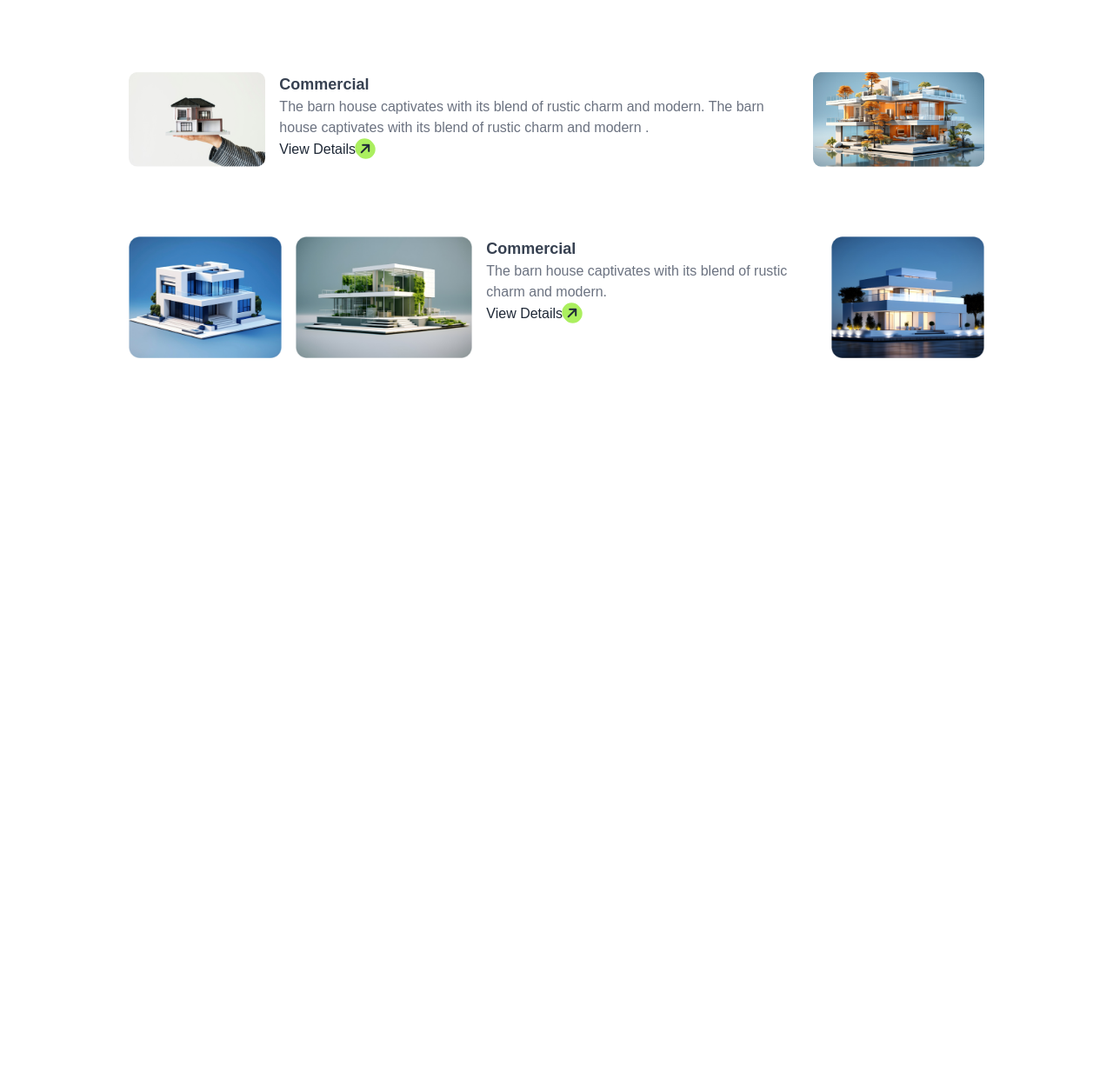
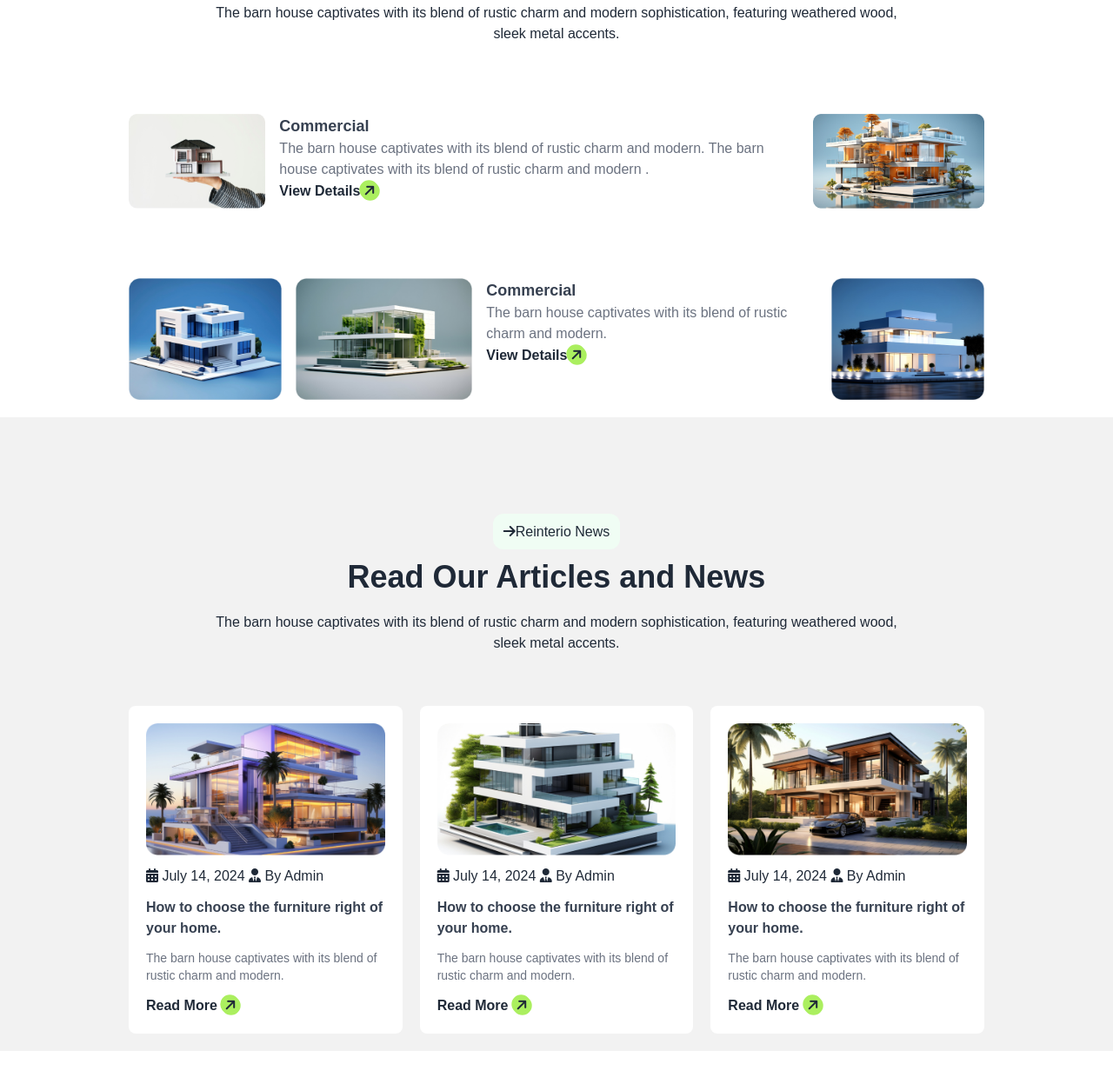
Before and after one commit to Jahid9236/phero-assignment-3, a plain HTML site: page index.html in a window 1280 px wide. Shown: the part 2382-3629 px from the top of the page at 87% size. Before the commit the page ends 2854 px from the top, so only its background shows below. Drawn offline with nearby package versions, Linux system fonts and the light colour scheme.

Commit message:
article section done

```diff
--- a/index.html
+++ b/index.html
@@ -260,6 +260,7 @@
           <div class="max-w-screen-lg mx-auto my-10 p-5 text-center">
             <p ><span class="p-3 bg-green-50 rounded-xl"><i class="fa-solid fa-arrow-right"></i>How we works</span></p>
             <h2 class="text-3xl lg:text-4xl font-bold my-5">Our Latest Portfolio</h2>
+            <p class="lg:w-5/6 mx-auto">The barn house captivates with its blend of rustic charm and modern sophistication, featuring weathered wood, sleek metal accents.</p>
           </div>
 
           <div>
@@ -271,7 +272,7 @@
               <div>
                 <h4 class="font-bold text-lg text-gray-700">Commercial</h4>
                 <p class="text-gray-500">The barn house captivates with its blend of rustic charm and modern. The barn house captivates with its blend of rustic charm and modern .</p>
-                <p class="">View Details<i class="fa-solid fa-arrow-right -rotate-45 bg-primary rounded-full p-1"></i></p>
+                <p class="font-bold">View Details<i class="fa-solid fa-arrow-right -rotate-45 bg-primary rounded-full p-1"></i></p>
               </div>
               <div>
                 <img class="w-full" src="./assets/img2.png" alt="">
@@ -288,7 +289,7 @@
               <div>
                 <h4 class="font-bold text-lg text-gray-700">Commercial</h4>
                 <p class="text-gray-500">The barn house captivates with its blend of rustic charm and modern.</p>
-                <p class="">View Details<i class="fa-solid fa-arrow-right -rotate-45 bg-primary rounded-full p-1"></i></p>
+                <p class="font-bold">View Details<i class="fa-solid fa-arrow-right -rotate-45 bg-primary rounded-full p-1"></i></p>
               </div>
               <div>
                 <img class="w-full" src="./assets/img5.png" alt="">
@@ -301,7 +302,54 @@
 
         <!-- portfolio section ends -->
 
-        <!-- artiE:E -->
+        <!-- article section starts here -->
+
+         <section class="max-w-screen-lg mx-auto my-10 p-5">
+
+          <div>
+            <div class="max-w-screen-lg mx-auto my-10 p-5 text-center">
+              <p ><span class="p-3 bg-green-50 rounded-xl"><i class="fa-solid fa-arrow-right"></i>Reinterio News</span></p>
+              <h2 class="text-3xl lg:text-4xl font-bold my-5">Read Our Articles and News</h2>
+              <p class="lg:w-5/6 mx-auto">The barn house captivates with its blend of rustic charm and modern sophistication, featuring weathered wood, sleek metal accents.</p>
+            </div>
+          </div>
+
+          <div class="flex flex-col lg:flex-row gap-5">
+
+            <div class="p-5 bg-white space-y-3 rounded-lg">
+              <img src="./assets/article1.png" alt="">
+              <p><i class="fa-solid fa-calendar-days"></i>    July 14, 2024
+                <i class="fa-solid fa-user-tie"></i>    By Admin</p>
+              <h4 class="font-bold text-md text-gray-700">How to choose the furniture right  of your home.</h4>
+                <p class="text-gray-500 text-sm">The barn house captivates with its blend of rustic charm and modern. </p>
+                <p class="font-bold">Read More <i class="fa-solid fa-arrow-right -rotate-45 bg-primary rounded-full p-1"></i></p>
+            </div>
+
+            <div class="p-5 bg-white space-y-3 rounded-lg">
+              <img src="./assets/article2.png" alt="">
+              <p><i class="fa-solid fa-calendar-days"></i>    July 14, 2024
+                <i class="fa-solid fa-user-tie"></i>    By Admin</p>
+              <h4 class="font-bold text-md text-gray-700">How to choose the furniture right  of your home.</h4>
+                <p class="text-gray-500 text-sm">The barn house captivates with its blend of rustic charm and modern. </p>
+                <p class="font-bold">Read More <i class="fa-solid fa-arrow-right -rotate-45 bg-primary rounded-full p-1"></i></p>
+            </div>
+
+            <div class="p-5 bg-white space-y-3 rounded-lg">
+              <img src="./assets/article3.png" alt="">
+              <p><i class="fa-solid fa-calendar-days"></i>    July 14, 2024
+                <i class="fa-solid fa-user-tie"></i>    By Admin</p>
+              <h4 class="font-bold text-md text-gray-700">How to choose the furniture right  of your home.</h4>
+                <p class="text-gray-500 text-sm">The barn house captivates with its blend of rustic charm and modern. </p>
+                <p class="font-bold">Read More <i class="fa-solid fa-arrow-right -rotate-45 bg-primary rounded-full p-1"></i></p>
+            </div>
+
+          </div>
+
+         </section>
+
+         <!-- article section ends here -->
+
+
 
     </main>
 
```
